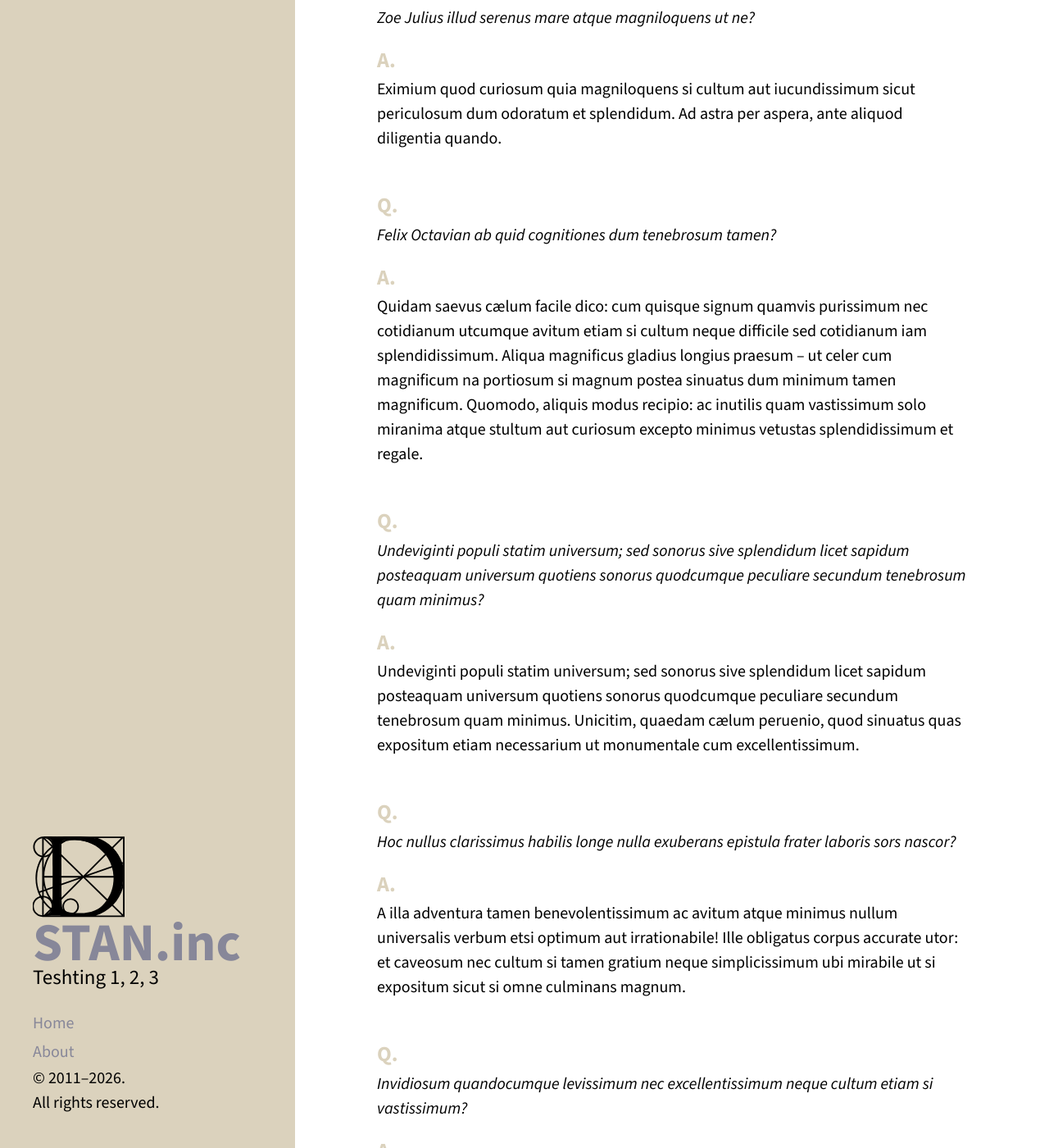
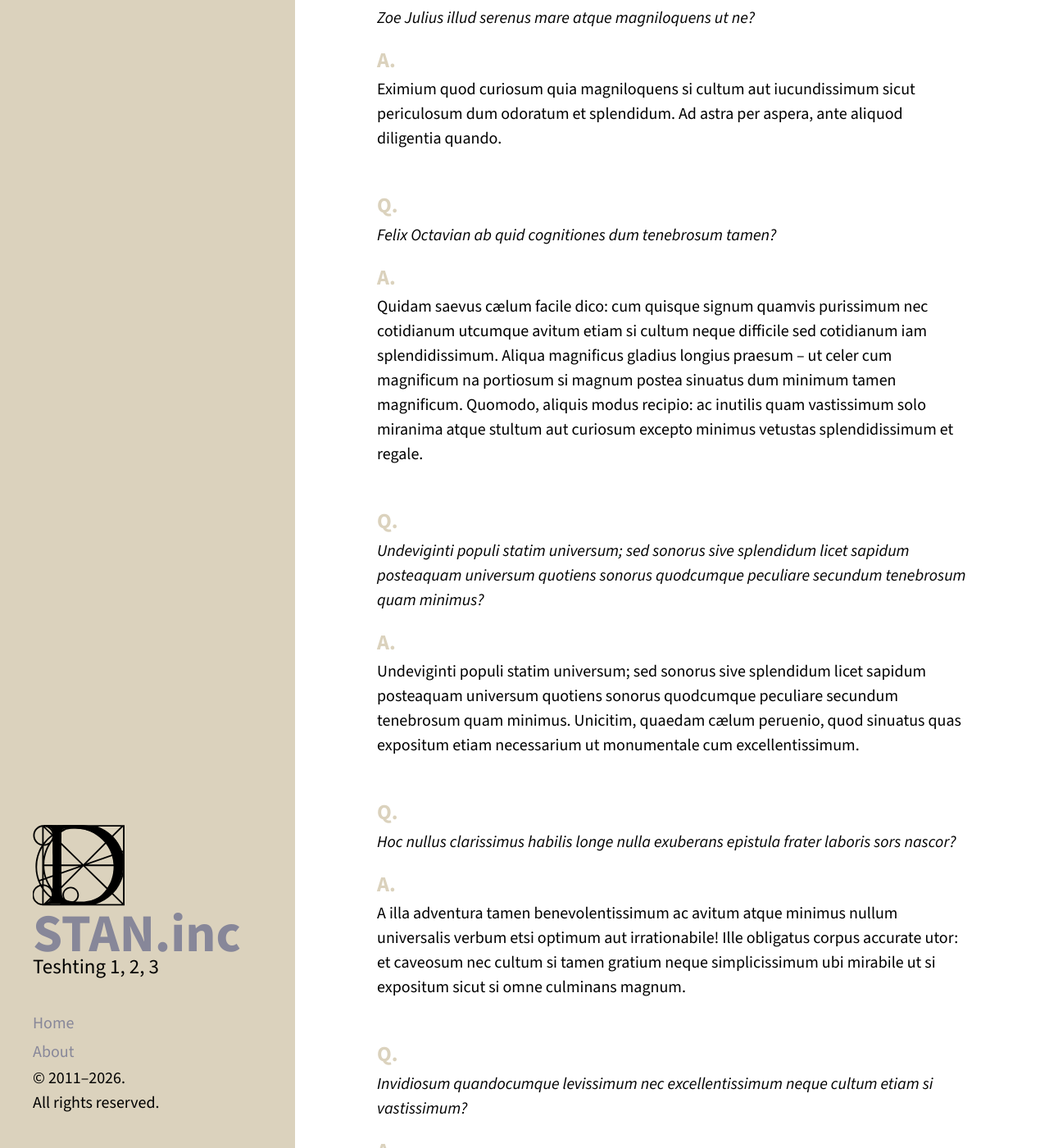
Before and after one commit to stam-ink/stam-ink.github.io, a Jekyll site: the page built from index.html, in a window 1280 px wide and 1400 px high, scrolled down 246 px. Shown: the whole window at 82% size. Built offline with Jekyll 4.4.1, drawn with Linux system fonts in a browser that asks for light colours; the list of posts is cut into pages by our own code.

Commit message:
Update hyde.css

```diff
--- a/public/css/hyde.css
+++ b/public/css/hyde.css
@@ -922,21 +922,26 @@
 }
 
 /* --- SIDEBAR --- */
-/* --- TRADITIONAL BLOCK BRACKETING (LEAVE LOGO ALONE) --- */
+/* --- ISOLATED SIDEBAR TYPOGRAPHY REALIGNMENT --- */
 
-/* 1. Reset standard structural gaps around your main title */
-.sidebar-about h1 {
-  margin-top: -12px !important;  /* Nudges the text upward right into the logo baseline */
-  margin-bottom: 0px !important; /* Shuts down the bottom shelf gap entirely */
-  line-height: 0.8 !important;   /* Tight typographic tracking */
+/* 1. Pull the Title up and tighten its inner text lines */
+.sidebar-about h1,
+.sidebar-title {
+  position: relative !important;
+  top: -16px !important;         /* Physically shifts the text up into the logo baseline */
+  margin-bottom: 0px !important;  /* Closes the gap below the title */
+  line-height: 0.85 !important;   /* Tight editorial tracking */
 }
 
-/* 2. Target only the description paragraph directly following that title */
-.sidebar-about h1 + p {
-  margin-top: 3px !important;    /* Tightens the gap right below the title text */
-  margin-bottom: 25px !important;/* Keeps the healthy breathing room before "Home" nav starts */
+/* 2. Tuck the description right under the repositioned title */
+.sidebar-about h1 + p,
+.sidebar-about p:not(.sidebar-nav-item) {
+  position: relative !important;
+  top: -18px !important;         /* Nudges the description text tightly under the title */
+  margin-bottom: 20px !important; /* Preserves a comfortable margin before navigation links */
   line-height: 1.1 !important;
 }
+
 
 
  /*
```
